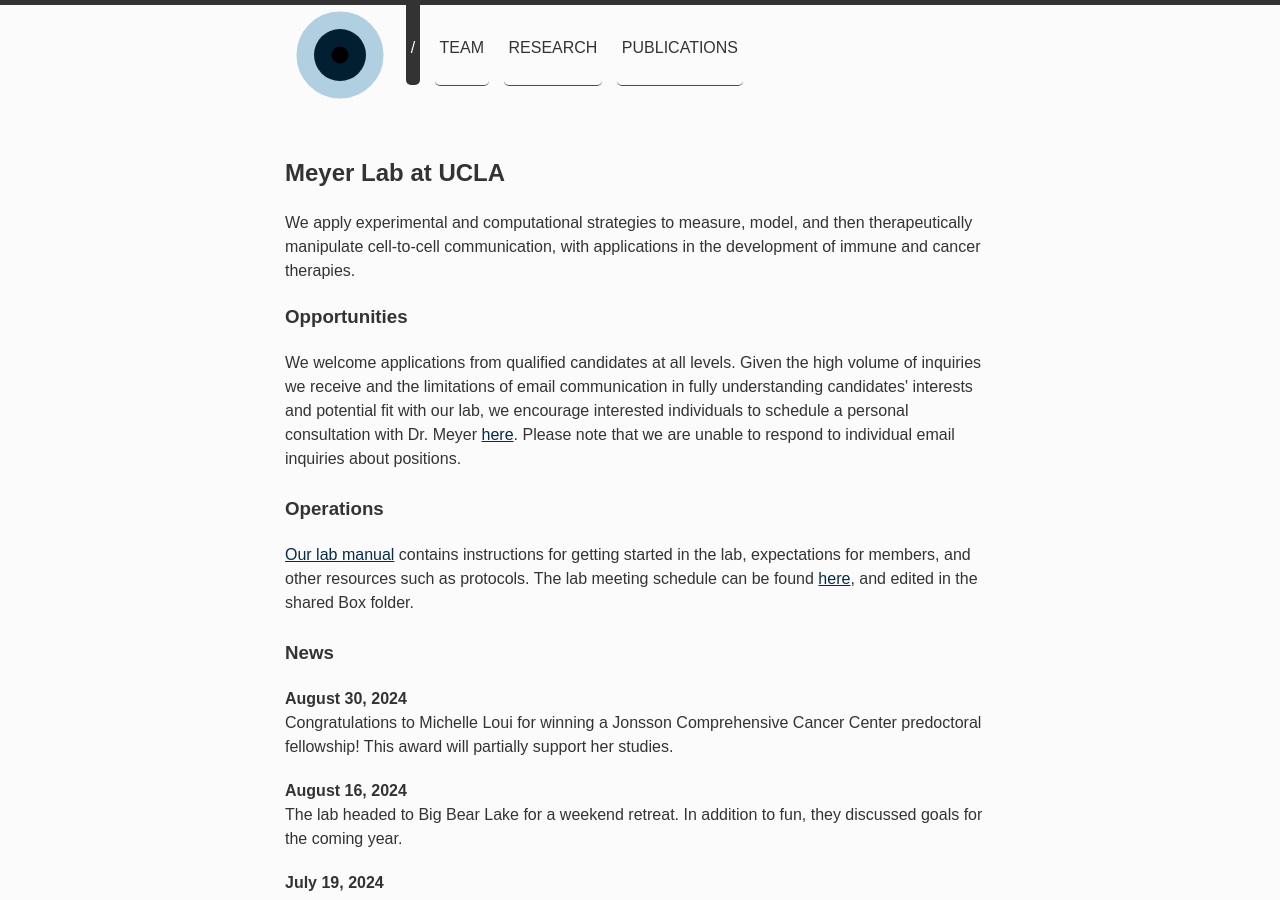
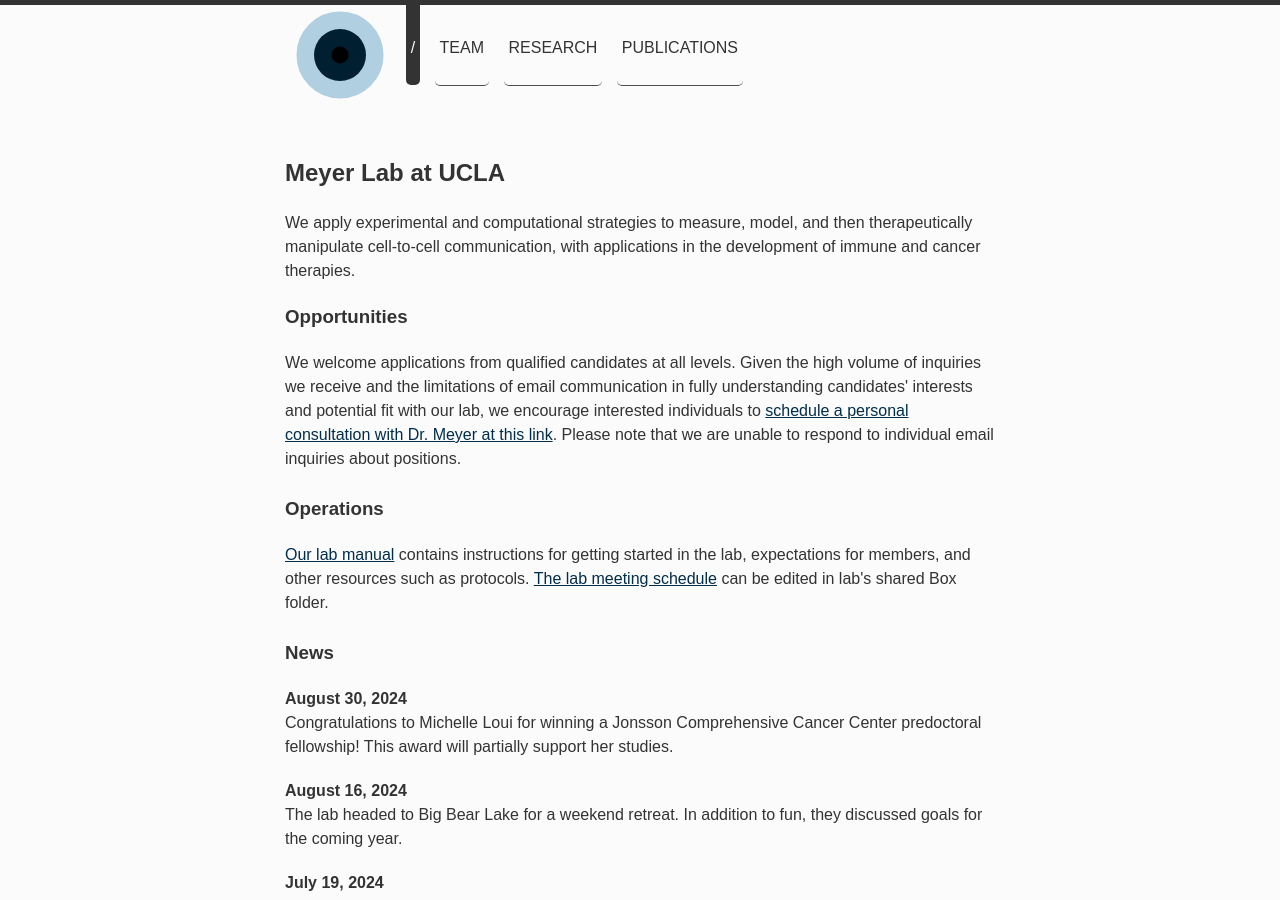
Before and after one commit to meyer-lab/asmlab.org, a Jekyll site: the page built from index.html, in a window 1280 px wide and 900 px high. Built offline with Jekyll 4.4.1, drawn with Linux system fonts in a browser that asks for light colours; some web fonts are replaced.

Commit message:
Fix accessibility issues

```diff
--- a/_layouts/default.html
+++ b/_layouts/default.html
@@ -1,5 +1,5 @@
 <!DOCTYPE html>
-<html>
+<html lang="en-US"></html>
   <head>
     {% include head.html %}
   </head>
--- a/index.html
+++ b/index.html
@@ -9,14 +9,14 @@ title: /
 
 <h3>Opportunities</h3>
 
-We welcome applications from qualified candidates at all levels. Given the high volume of inquiries we receive and the limitations of email communication in fully understanding candidates' interests and potential fit with our lab, we encourage interested individuals to schedule a personal consultation with Dr. Meyer <a href="https://calendar.app.google/1iYzSAq2Mrjd5i2f6">here</a>. Please note that we are unable to respond to individual email inquiries about positions.
+We welcome applications from qualified candidates at all levels. Given the high volume of inquiries we receive and the limitations of email communication in fully understanding candidates' interests and potential fit with our lab, we encourage interested individuals to <a href="https://calendar.app.google/1iYzSAq2Mrjd5i2f6">schedule a personal consultation with Dr. Meyer at this link</a>. Please note that we are unable to respond to individual email inquiries about positions.
 
 <br />
 <br />
 
 <h3>Operations</h3>
 
-<a href="https://docs.google.com/document/d/15Mbt8XmpchBY0foGIMyLk0-I3OKYF1tK7XOmuWQhk3o/edit?usp=sharing">Our lab manual</a> contains instructions for getting started in the lab, expectations for members, and other resources such as protocols. The lab meeting schedule can be found <a href="https://app.box.com/s/fhtn0311b1qmw0l73qz3ccbaacq22cqj">here</a>, and edited in the shared Box folder.
+<a href="https://docs.google.com/document/d/15Mbt8XmpchBY0foGIMyLk0-I3OKYF1tK7XOmuWQhk3o/edit?usp=sharing">Our lab manual</a> contains instructions for getting started in the lab, expectations for members, and other resources such as protocols. <a href="https://app.box.com/s/fhtn0311b1qmw0l73qz3ccbaacq22cqj">The lab meeting schedule</a> can be edited in lab's shared Box folder.
 
 <br />
 <br />
```
Also changed, not shown: team/index.md (+2 -2 lines).
